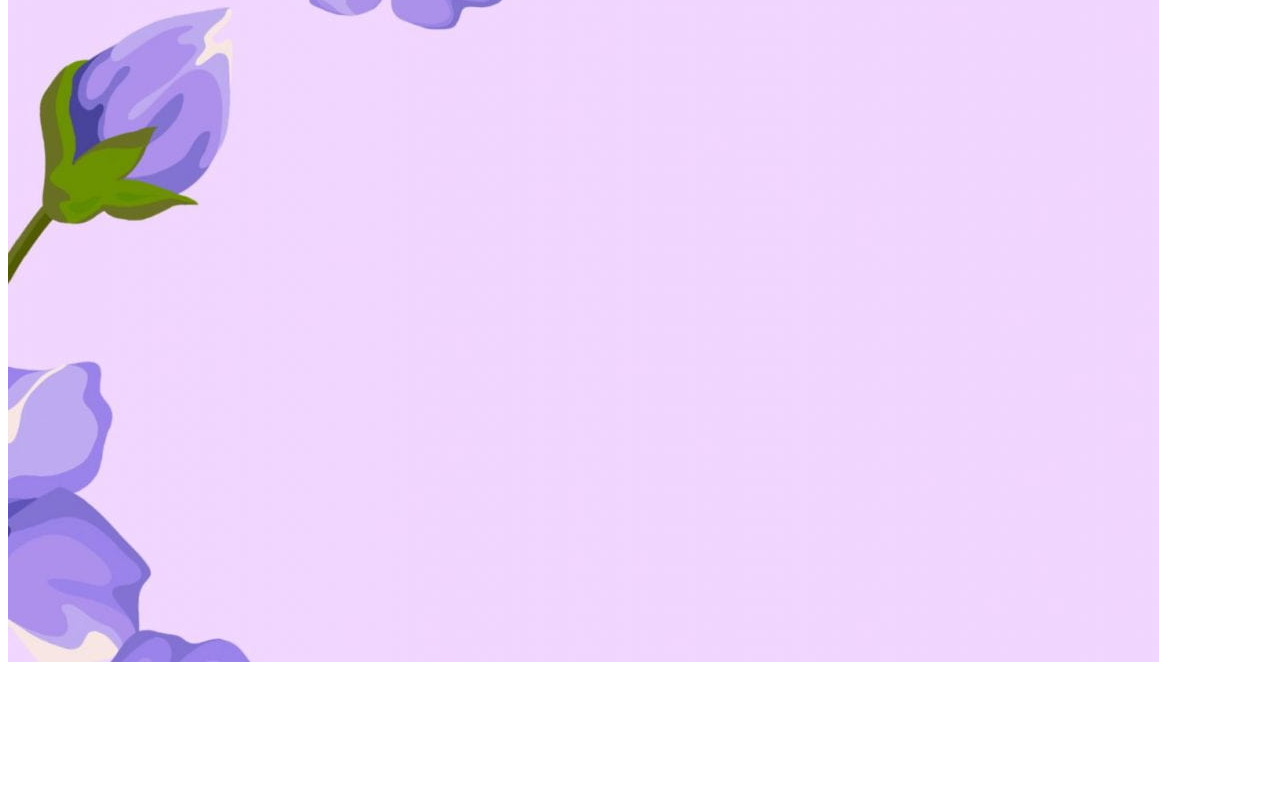
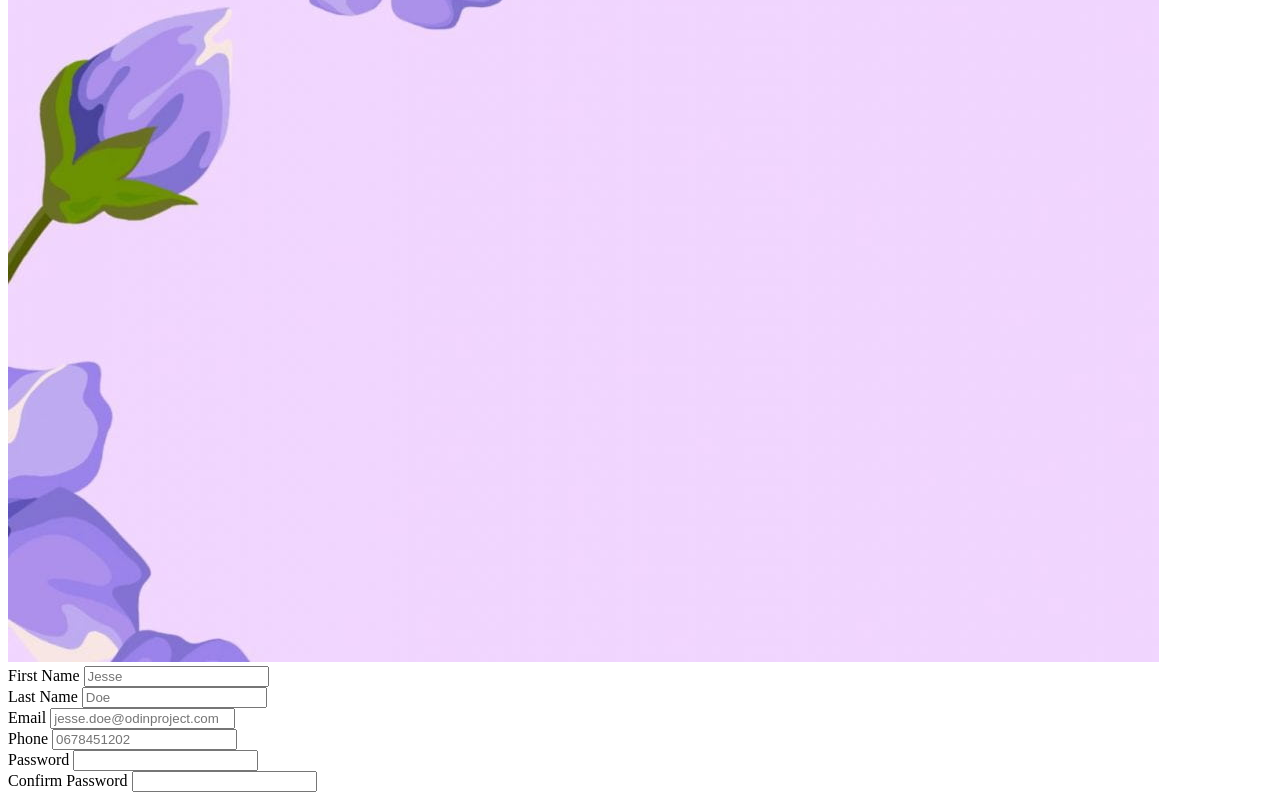
Before and after one commit to Papy-La-Taupe/TOP---Project-Sign-up-form, a plain HTML site: page index.html in a window 1280 px wide. Shown: the part 1906-2706 px from the top of the page. Before the commit the page ends 2580 px from the top, so only its background shows below. Drawn offline with Linux system fonts and the light colour scheme.

Commit message:
create the html form basics

```diff
--- a/index.html
+++ b/index.html
@@ -14,6 +14,38 @@
         <div class="mainTextFrame">
             <form action="action.txt" method="post">
 
+                <div id="IdentificationContainer" class="TwoInputContainer">
+                    <div id="FirstNameInputContainer" class="OneInputContainer">
+                        <label for="FirstName">First Name</label>
+                        <input type="text" id="FirstNameInput" class="NoValidationRequired" name="FirstName" placeholder="Jesse">
+                    </div>
+                    <div id="LastNameInputContainer" class="OneInputContainer">
+                        <label for="LastName">Last Name</label>
+                        <input type="text" id="LastNameInput" class="NoValidationRequired" name="LastName" placeholder="Doe">
+                    </div>
+                </div>
+
+                <div id="ContactContainer" class="TwoInputContainer">
+                    <div id="EmailInputContainer" class="OneInputContainer">
+                        <label for="Email">Email</label>
+                        <input type="email" id="EmailInput" class="NoValidationRequired" name="Email" placeholder="jesse.doe@odinproject.com">
+                    </div>
+                    <div id="PhoneInputContainer" class="OneInputContainer">
+                        <label for="Phone">Phone</label>
+                        <input type="number" id="PhoneInput" class="NoValidationRequired" name="Phone" placeholder="0678451202">
+                    </div>
+                </div>
+
+                <div id="PasswordProcessContainer" class="TwoInputContainer">
+                    <div id="PasswordCreationInputContainer" class="OneInputContainer">
+                        <label for="Password">Password</label>
+                        <input type="password" id="PasswordInput" class="NoValidationRequired" name="Password" >
+                    </div>
+                    <div id="PasswordVerificationInputContainer" class="OneInputContainer">
+                        <label for="PasswordCheck">Confirm Password</label>
+                        <input type="password" id="PasswordCheckInput" class="ValidationRequired" name="PasswordCheck" >
+                    </div>
+                </div>
             </form>
         </div>
     </div>
```
